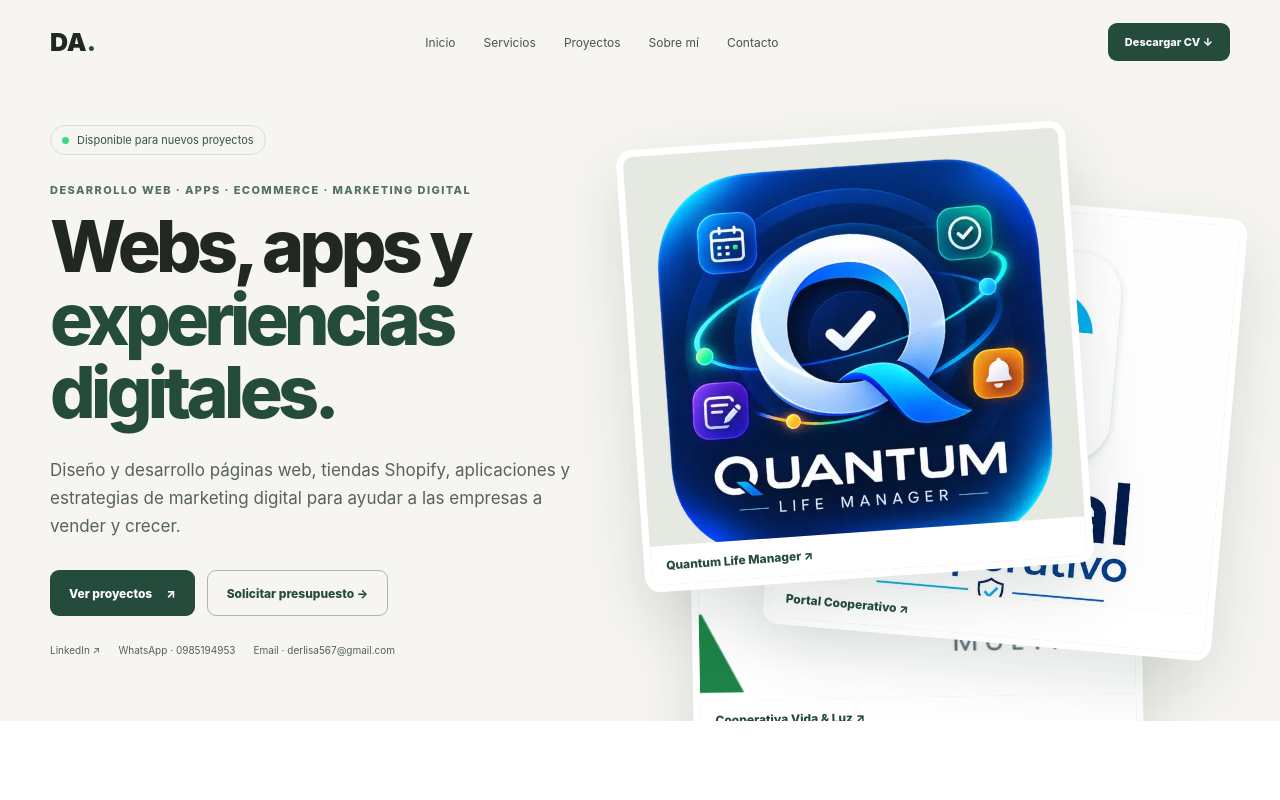
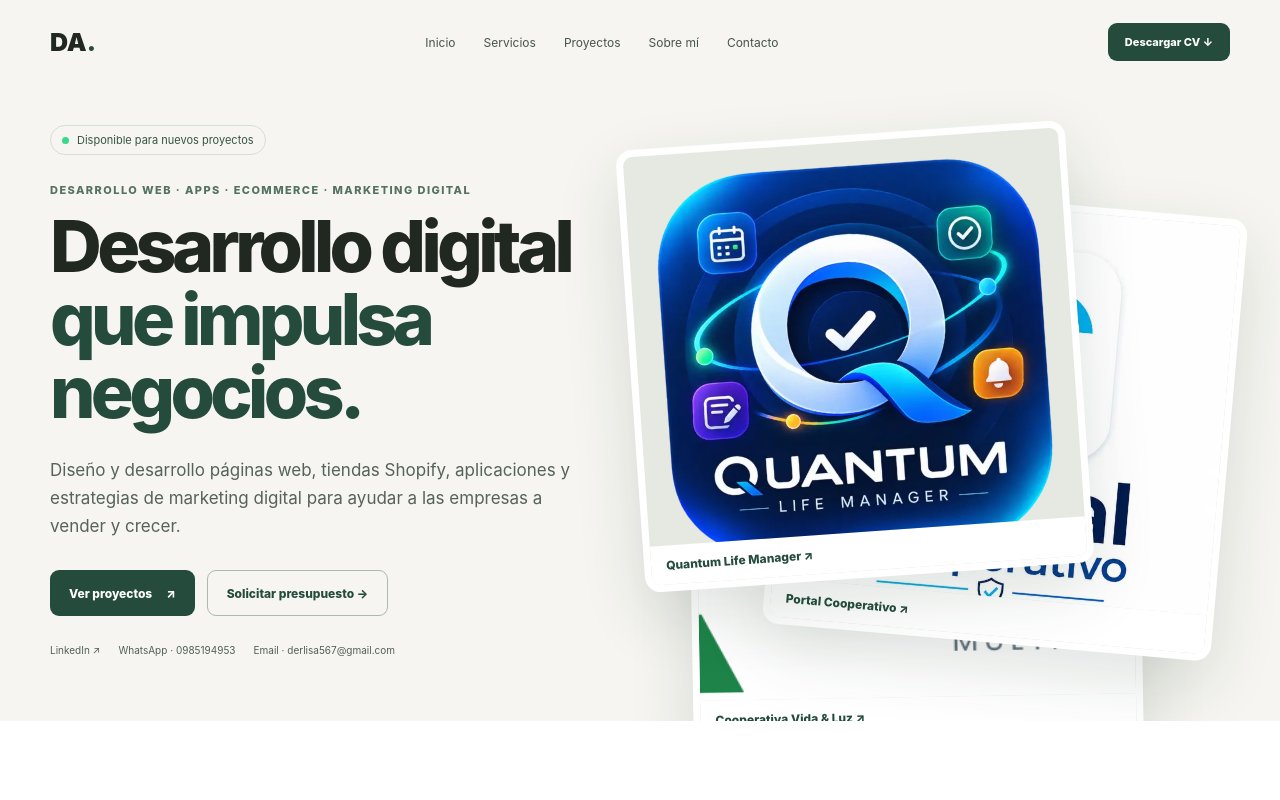
Before and after one commit to equantum-py/Derlis_Aguilera_Alarcon, a Next.js app: page / in a window 1280 px wide. Shown: the top 800 px of the page. Built offline with nearby package versions, Linux system fonts and the light colour scheme; no server answers.

Commit message:
refactor: portada comercial con mensaje directo y navegacion corregida

```diff
--- a/app/page.tsx
+++ b/app/page.tsx
@@ -26,7 +26,7 @@
             <div className="rr-hero-copy">
               <div className="rr-status"><i /> Disponible para nuevos proyectos</div>
               <p className="rr-kicker">Desarrollo web · Apps · Ecommerce · Marketing digital</p>
-              <h1>Webs, apps y<br/><span>experiencias digitales.</span></h1>
+              <h1>Desarrollo digital<br/><span>que impulsa negocios.</span></h1>
               <p className="rr-lead">Diseño y desarrollo páginas web, tiendas Shopify, aplicaciones y estrategias de marketing digital para ayudar a las empresas a vender y crecer.</p>
               <div className="rr-actions">
                 <a className="rr-primary" href="#proyectos">Ver proyectos <span>↗</span></a>
@@ -85,7 +85,7 @@
 
       <section className="rr-stack">
         <div className="rr-container">
-          <div className="rr-stack-title"><span>Competencias y herramientas</span><p>Herramientas para crear productos digitales y hacer crecer negocios.</p></div>
+          <div className="rr-stack-title"><span>Tecnologías y plataformas</span><p>Trabajo con herramientas profesionales para desarrollar, vender y medir.</p></div>
           <div className="rr-stack-items">{expandedToolCategories.slice(0, 5).flatMap(cat => cat.items.slice(0, 3)).slice(0, 12).map(item => <span key={item}>{item}</span>)}</div>
         </div>
       </section>
@@ -100,14 +100,14 @@
       <footer className="rr-footer" id="contacto">
         <div className="rr-container">
           <div className="rr-footer-top">
-            <div className="rr-footer-copy"><p>¿Hablamos?</p><h2>Hablemos de tu <span>próximo proyecto.</span></h2></div>
+            <div className="rr-footer-copy"><p>¿Hablamos?</p><h2>Tu próximo proyecto <span>empieza acá.</span></h2></div>
             <div className="rr-contact-cards">
               <a href={`https://wa.me/${contact.whatsapp}`} target="_blank" rel="noreferrer"><span>WhatsApp</span><strong>{contact.whatsappLabel}</strong><small>Escribirme ahora ↗</small></a>
               <a href={`mailto:${contact.email}`}><span>Email</span><strong>{contact.email}</strong><small>Enviar correo ↗</small></a>
               <div><span>Ubicación</span><strong>Paraguay</strong><small>Disponible para oportunidades</small></div>
             </div>
           </div>
-          <div className="rr-footer-links"><a href="#inicio">Inicio</a><a href="/experiencia">Experiencia</a><a href="#proyectos">Proyectos</a><a href="/experiencia">Sobre mí</a><a href="#contacto">Contacto</a></div>
+          <div className="rr-footer-links"><a href="#inicio">Inicio</a><a href="/experiencia">Experiencia</a><a href="/proyectos">Proyectos</a><a href="/experiencia">Sobre mí</a><a href="#contacto">Contacto</a></div>
           <div className="rr-footer-bottom"><span>© 2026 Derlis Aguilera. Todos los derechos reservados.</span><span>Desarrollado por <a href="https://www.equantum.com.py/" target="_blank" rel="noreferrer">eQuantum</a></span></div>
         </div>
       </footer>
```
